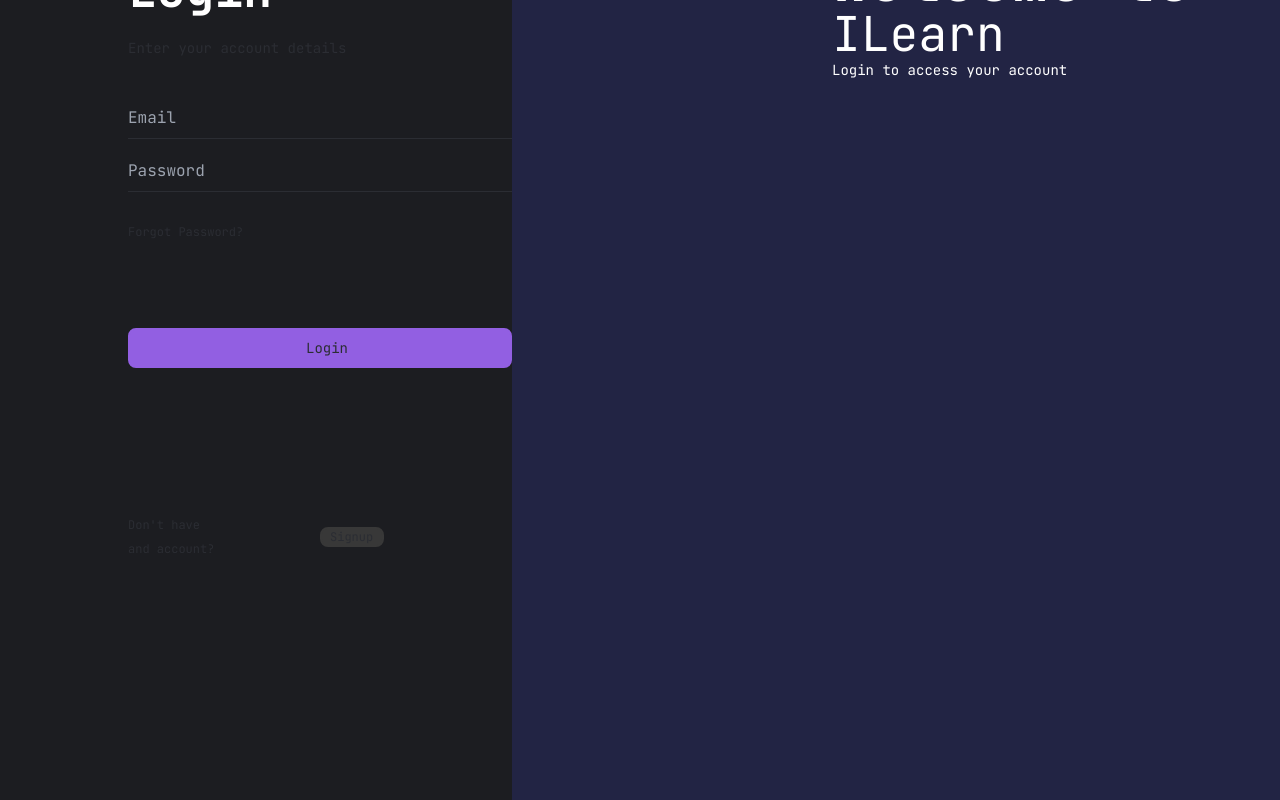
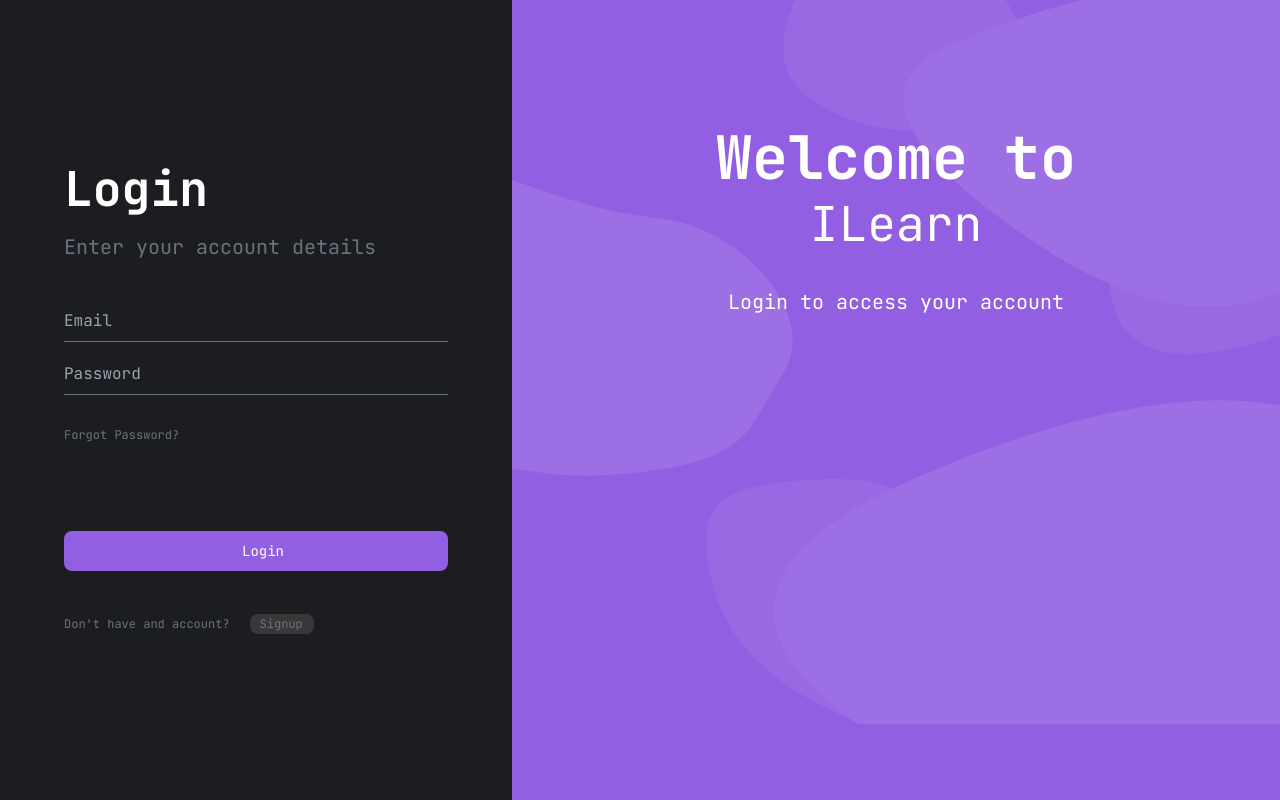
Before and after one commit to Zulelee/iLearn, a Next.js app: page /login in a window 1280 px wide. Built offline with nearby package versions, Linux system fonts and the light colour scheme.

Commit message:
login responsive

```diff
--- a/app/login/page.tsx
+++ b/app/login/page.tsx
@@ -7,77 +7,69 @@ import { Navbar } from "@/components";
 const page = () => {
   return (
     <>
-      <div className="flex flex-wrap-reverse h-screen">
-        <div className="bg-black text-white py-60 px-32 w-screen md:w-2/5">
-          <h6 className="text-5xl mb-6">
-            <b>Login</b>
-          </h6>
-          <div>
-            <p className="text-sm text-grey">Enter your account details</p>
-            <div className="flex flex-col w-96 my-12">
+      <div className="flex flex-row-reverse min-h-screen bg-secondary">
+        <div
+          className=" bg-purple text-white hidden h-screen lg:w-3/5 lg:block"
+          style={{
+            backgroundImage: 'url("blob.svg")',
+            backgroundSize: "cover",
+            backgroundRepeat: "no-repeat",
+          }}
+        >
+          <div className="flex flex-col items-center h-screen">
+            <label className="text-6xl pt-32">
+              <b>Welcome to</b>
+            </label>
+            <label className="text-5xl pt-3">ILearn</label>
+            <label className="text-xl pt-10">
+              Login to access your account
+            </label>
+          </div>
+        </div>
+        <div className="p-5 bg-black text-white w-screen h-screen lg:w-2/5 flex justify-center items-center">
+          <div className="p-10">
+            <h6 className="text-3xl font-bold md:text-5xl">Login</h6>
+            <p className="text-sm text-accent pt-5 md:text-xl">
+              Enter your account details
+            </p>
+            <div className="flex flex-col flex-shrink my-12">
               <input
                 className="bg-black  mb-2"
                 type="email"
                 name="email"
                 placeholder="Email"
               />
-              <hr className="w-96 border-grey mb-2  " />
+              <hr className="w-96 border-accent mb-2  " />
               <input
                 className="bg-black  my-3 mb-2"
                 type="password"
                 name="password"
                 placeholder="Password"
               />
-              <hr className="w-96 border-grey mb-8  " />
-              <Link rel="stylesheet" href="" className="text-xs  text-grey">
+              <hr className="w-96 border-accent mb-8  " />
+              <Link rel="stylesheet" href="" className="text-xs  text-accent">
                 Forgot Password?
               </Link>
             </div>
-
             <Link
               rel="stylesheet"
               href=""
-              className="border-purple border-2 px-44 bg-purple mt-10 w-96 text-sm text-grey rounded-lg py-2 inline-block hover:bg-black"
+              className="border-purple border-2 px-44 bg-purple mt-10 w-96 text-sm text-white rounded-lg py-2 inline-block hover:bg-black"
             >
               Login
             </Link>
-            <div className=" flex mt-36 items-center">
-              <div>
-                <Link rel="stylesheet" href="" className="text-xs text-grey">
+            <div className="pt-10">
+              <Link rel="stylesheet" href="" className="text-xs text-accent">
                 Don't have and account?
               </Link>
-              </div>
-              <div>
               <Link
                 rel="stylesheet"
                 href=""
-                  className="border-2 ml-24 px-2 bg-darkSilver border-darkSilver w-16 text-xs text-grey rounded-lg inline-block hover:bg-black"
+                className="border-2 px-2 ml-5 bg-darkSilver border-darkSilver w-16 text-xs text-accent rounded-lg inline-block hover:bg-black"
               >
                 Signup
               </Link>
             </div>
-            </div>
-          </div>
-        </div>
-        <div
-          className="bg-purple text-white hidden md:block"
-          style={{
-            backgroundImage: 'url("blob.svg")',
-            backgroundSize: "cover",
-            backgroundRepeat: "no-repeat",
-          }}
-        >
-          {/* <div>
-          <Image src = {blobimage} alt="blob"  className="rounded-custom1 float-right"/>
-        </div> */}
-          <div className=" absolute ml-80 mt-56 ">
-            <label className="text-6xl ">
-              <b>Welcome to</b>
-            </label>
-            <br />
-            <label className="text-5xl">ILearn</label>
-            <br />
-            <label className="text-sm">Login to access your account</label>
           </div>
         </div>
       </div>
```
Lines whose indentation alone changed are shown as unchanged.
